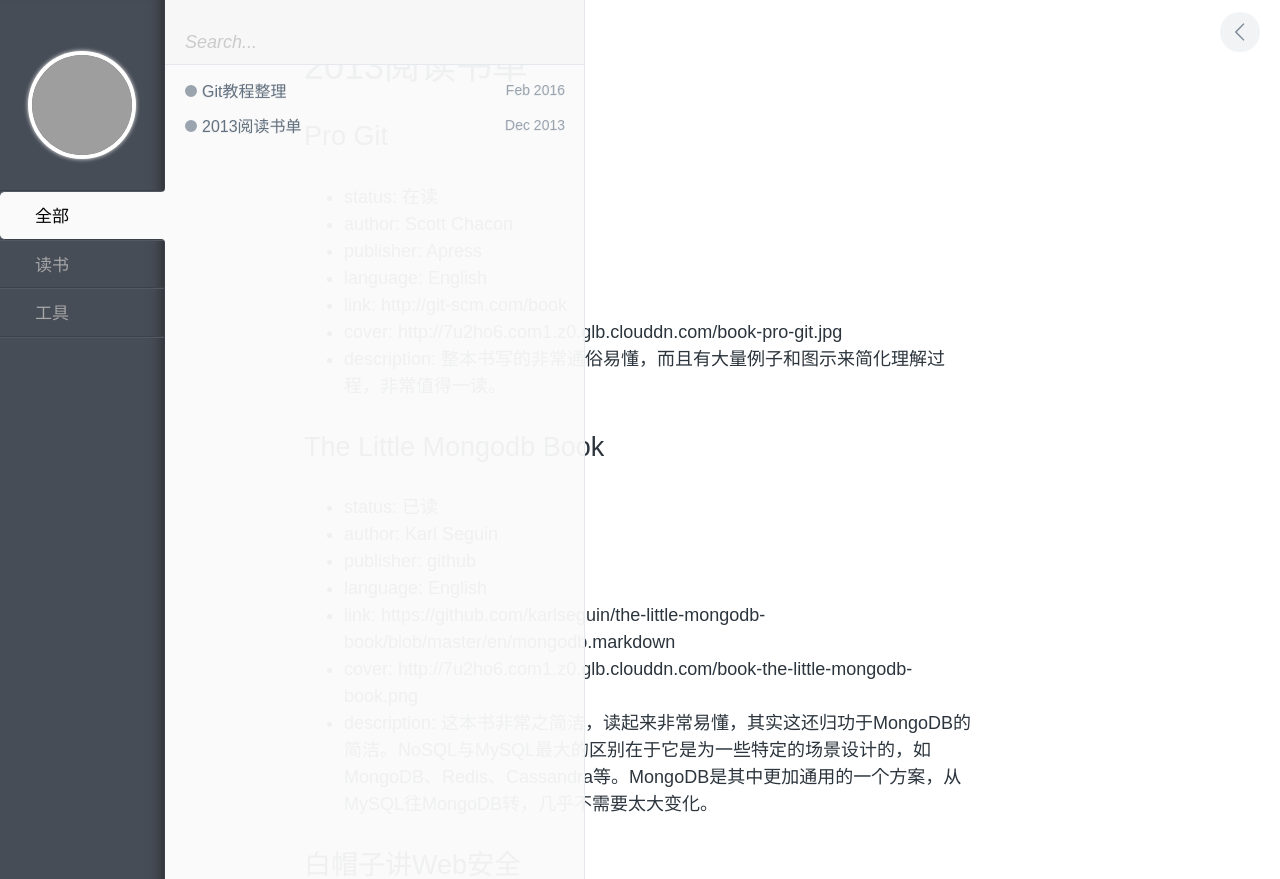
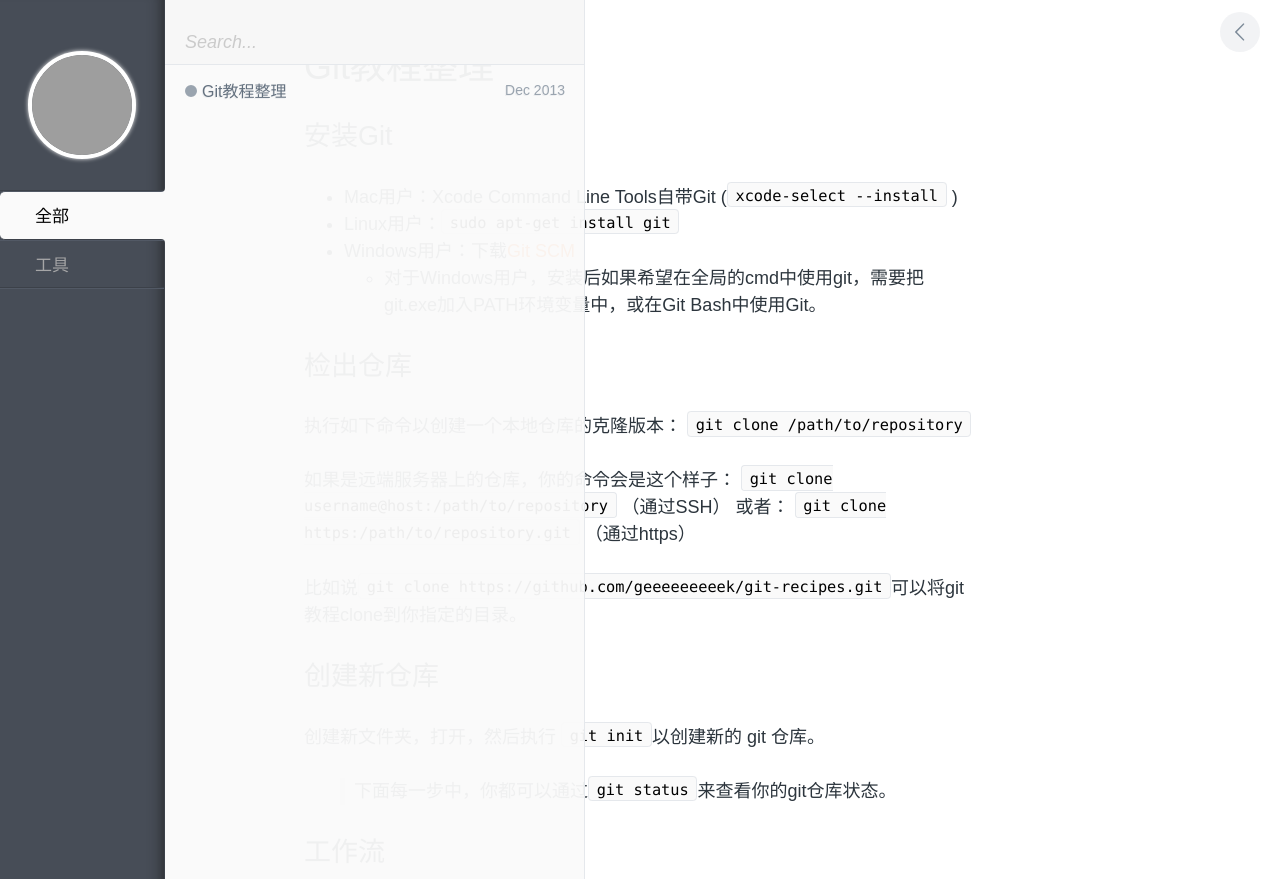
Before and after one commit to letcheng/letcheng.github.io, a Jekyll site: the page built from _posts/tool/2013-12-20-book-list-of-2013.md, in a window 1280 px wide. Shown: the top 879 px of the page. Built offline with Jekyll 4.4.1, drawn with Linux system fonts in a browser that asks for light colours; comment, search, counter and statistics services are not loaded; some of the changed text lies outside the part shown; grey boxes are pictures that could not be loaded.

Commit message:
初始化

````diff
--- a/_posts/tool/2013-12-20-book-list-of-2013.md
+++ b/_posts/tool/2013-12-20-book-list-of-2013.md
@@ -1,44 +1,74 @@
 ---
 layout: post
-title: 2013阅读书单
-category: 读书
-keywords: 阅读,书单,2013
+title: Git教程整理
+category: 工具
+tags: Git
+keywords:
+description:
 ---
 
-## Pro Git
+安装Git
+---------
+ - Mac用户：Xcode Command Line Tools自带Git (`xcode-select --install` )
+ - Linux用户：`sudo apt-get install git`
+ - Windows用户：下载[Git SCM](git-for-windows.github.io)
+	- 对于Windows用户，安装后如果希望在全局的cmd中使用git，需要把git.exe加入PATH环境变量中，或在Git Bash中使用Git。
 
-- status: 在读
-- author: Scott Chacon
-- publisher: Apress
-- language: English
-- link: http://git-scm.com/book
-- cover: http://7u2ho6.com1.z0.glb.clouddn.com/book-pro-git.jpg
-- description: 整本书写的非常通俗易懂，而且有大量例子和图示来简化理解过程，非常值得一读。
+检出仓库
+----
+执行如下命令以创建一个本地仓库的克隆版本：
+`git clone /path/to/repository`
 
-## The Little Mongodb Book
+如果是远端服务器上的仓库，你的命令会是这个样子：
+`git clone username@host:/path/to/repository` （通过SSH）
+或者：
+`git clone https:/path/to/repository.git` （通过https）
 
-- status: 已读
-- author: Karl Seguin
-- publisher: github
-- language: English
-- link: https://github.com/karlseguin/the-little-mongodb-book/blob/master/en/mongodb.markdown
-- cover: http://7u2ho6.com1.z0.glb.clouddn.com/book-the-little-mongodb-book.png
-- description: 这本书非常之简洁，读起来非常易懂，其实这还归功于MongoDB的简洁。NoSQL与MySQL最大的区别在于它是为一些特定的场景设计的，如MongoDB、Redis、Cassandra等。MongoDB是其中更加通用的一个方案，从MySQL往MongoDB转，几乎不需要太大变化。
+比如说`git clone https://github.com/geeeeeeeeek/git-recipes.git`可以将git教程clone到你指定的目录。
 
-## 白帽子讲Web安全
+创建新仓库
+--------
+创建新文件夹，打开，然后执行 `git init`以创建新的 git 仓库。
 
-- status: 已读
-- author: 吴翰清
-- publisher: 电子工业出版社
-- language: 中文
-- link: http://book.douban.com/subject/10546925/
-- cover: http://7u2ho6.com1.z0.glb.clouddn.com/book-the-safety-of-web-by-white-hat.jpg
+> 下面每一步中，你都可以通过`git status`来查看你的git仓库状态。
 
-## 浪潮之巅
+工作流
+---
+你的本地仓库由 git 维护的三棵“树”组成。第一个是你的 `工作目录`，它持有实际文件；第二个是 `缓存区(Index)`，它像个缓存区域，临时保存你的改动；最后是 `HEAD`，指向你最近一次提交后的结果。
+![enter image description here](http://www.bootcss.com/p/git-guide/img/trees.png)
 
-- status: 已读
-- author: 吴军
-- publisher: 电子工业出版社
-- language: 中文
-- link: http://book.douban.com/subject/6709783/
-- cover: http://7u2ho6.com1.z0.glb.clouddn.com/book-on-top-of-tides.jpg
+> 事实上，第三个阶段是commit history的图。HEAD一般是指向最新一次commit的引用。现在暂时不必究其细节。
+
+添加与提交
+----
+你可以计划改动（把它们添加到缓存区），使用如下命令：
+```
+git add < filename >
+git add *
+```
+这是 git 基本工作流程的第一步。使用如下命令以实际提交改动：
+```
+git commit -m "代码提交信息"
+```
+现在，你的改动已经提交到了 HEAD，但是还没到你的远端仓库。
+
+> 在开发时，良好的习惯是根据工作进度及时commit，并务必注意附上有意义的commit message。创建完项目目录后，第一次提交的commit message一般为"Initial commit."。
+
+推送改动
+---
+你的改动现在已经在本地仓库的 HEAD 中了。执行如下命令以将这些改动提交到远端仓库：
+```
+git push origin master
+```
+可以把 master 换成你想要推送的任何分支。
+
+如果你还没有克隆现有仓库，并欲将你的仓库连接到某个远程服务器，你可以使用如下命令添加：
+```
+git remote add origin <server>
+```
+如此你就能够将你的改动推送到所添加的服务器上去了。
+
+>  - 这里origin是< server >的别名，取什么名字都可以，你也可以在push时将< server >替换为origin。但为了以后push方便，我们第一次一般都会先remote add。
+>  - 如果你还没有git仓库，可以在Github等代码托管平台上创建一个空(不要自动生成README.md)的repository，然后将代码push到远端仓库。
+
+##### 至此，你应该可以顺利地提交你的项目了。在下一节中，我们将涉及更多的命令，来完成更有用的操作。比如从远端的仓库拉取更新并且合并到你的本地，如何通过分支多人协作，如何处理不同分支的冲突等等。
--- a/_posts/tool/2016-02-03-git-recipes-2016.md
+++ /dev/null
@@ -1,74 +0,0 @@
----
-layout: post
-title: Git教程整理
-category: 工具
-tags: Git
-keywords:
-description:
----
-
-安装Git
----------
- - Mac用户：Xcode Command Line Tools自带Git (`xcode-select --install` )
- - Linux用户：`sudo apt-get install git`
- - Windows用户：下载[Git SCM](git-for-windows.github.io)
-	- 对于Windows用户，安装后如果希望在全局的cmd中使用git，需要把git.exe加入PATH环境变量中，或在Git Bash中使用Git。
-
-检出仓库
-----
-执行如下命令以创建一个本地仓库的克隆版本：
-`git clone /path/to/repository`
-
-如果是远端服务器上的仓库，你的命令会是这个样子：
-`git clone username@host:/path/to/repository` （通过SSH）
-或者：
-`git clone https:/path/to/repository.git` （通过https）
-
-比如说`git clone https://github.com/geeeeeeeeek/git-recipes.git`可以将git教程clone到你指定的目录。
-
-创建新仓库
---------
-创建新文件夹，打开，然后执行 `git init`以创建新的 git 仓库。
-
-> 下面每一步中，你都可以通过`git status`来查看你的git仓库状态。
-
-工作流
----
-你的本地仓库由 git 维护的三棵“树”组成。第一个是你的 `工作目录`，它持有实际文件；第二个是 `缓存区(Index)`，它像个缓存区域，临时保存你的改动；最后是 `HEAD`，指向你最近一次提交后的结果。
-![enter image description here](http://www.bootcss.com/p/git-guide/img/trees.png)
-
-> 事实上，第三个阶段是commit history的图。HEAD一般是指向最新一次commit的引用。现在暂时不必究其细节。
-
-添加与提交
-----
-你可以计划改动（把它们添加到缓存区），使用如下命令：
-```
-git add < filename >
-git add *
-```
-这是 git 基本工作流程的第一步。使用如下命令以实际提交改动：
-```
-git commit -m "代码提交信息"
-```
-现在，你的改动已经提交到了 HEAD，但是还没到你的远端仓库。
-
-> 在开发时，良好的习惯是根据工作进度及时commit，并务必注意附上有意义的commit message。创建完项目目录后，第一次提交的commit message一般为"Initial commit."。
-
-推送改动
----
-你的改动现在已经在本地仓库的 HEAD 中了。执行如下命令以将这些改动提交到远端仓库：
-```
-git push origin master
-```
-可以把 master 换成你想要推送的任何分支。
-
-如果你还没有克隆现有仓库，并欲将你的仓库连接到某个远程服务器，你可以使用如下命令添加：
-```
-git remote add origin <server>
-```
-如此你就能够将你的改动推送到所添加的服务器上去了。
-
->  - 这里origin是< server >的别名，取什么名字都可以，你也可以在push时将< server >替换为origin。但为了以后push方便，我们第一次一般都会先remote add。
->  - 如果你还没有git仓库，可以在Github等代码托管平台上创建一个空(不要自动生成README.md)的repository，然后将代码push到远端仓库。
-
-##### 至此，你应该可以顺利地提交你的项目了。在下一节中，我们将涉及更多的命令，来完成更有用的操作。比如从远端的仓库拉取更新并且合并到你的本地，如何通过分支多人协作，如何处理不同分支的冲突等等。
````
